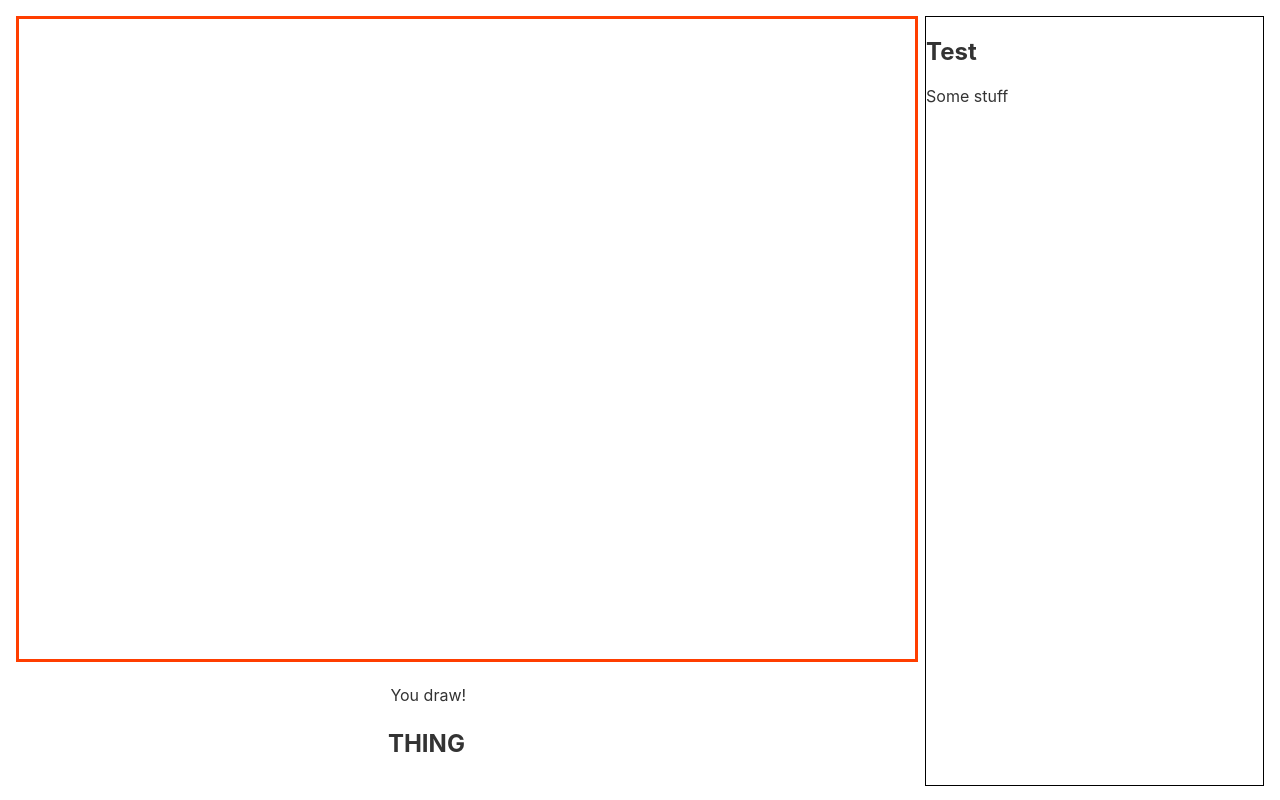
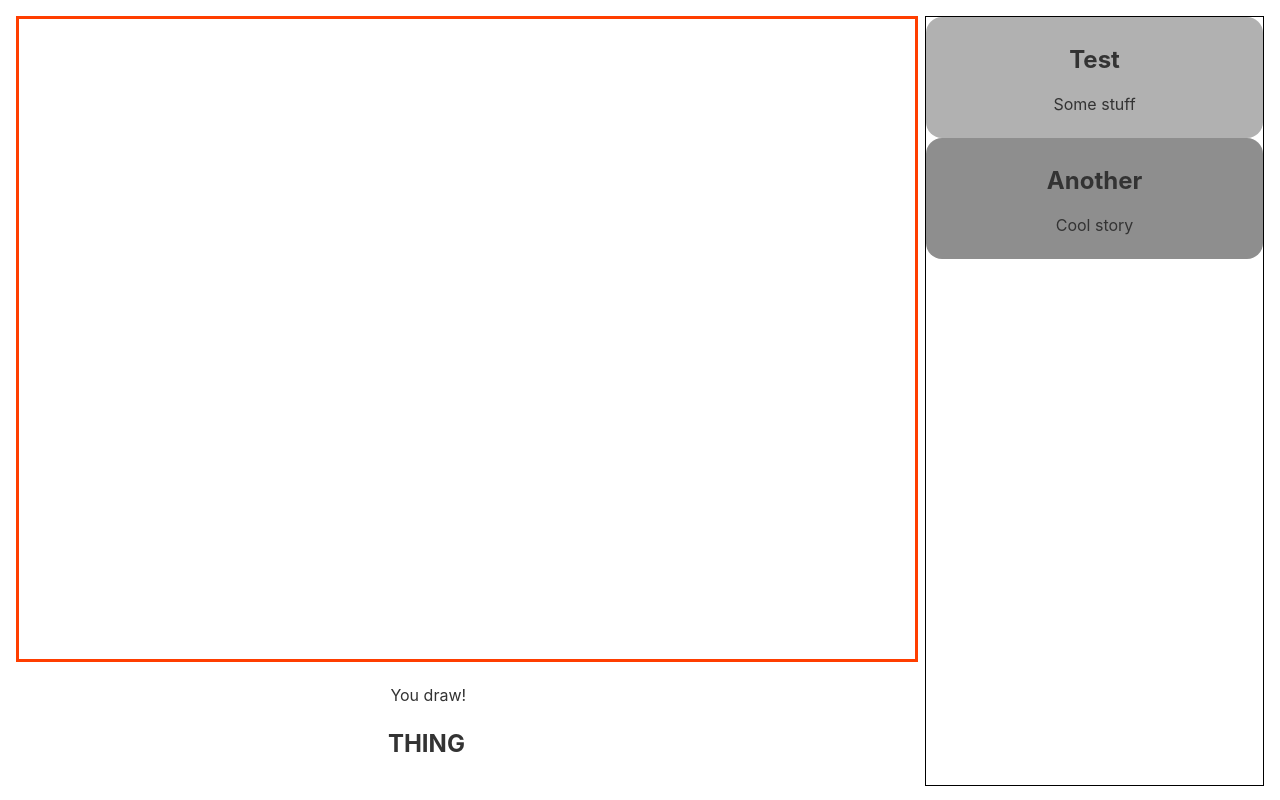
Before and after one commit to annazhurba/przetw_rospr_projekt, a Svelte app: page / in a window 1280 px wide. Shown: the top 800 px of the page. Built offline with nearby package versions, Linux system fonts and the light colour scheme.

Commit message:
Add sample styling

```diff
--- a/src/ChatFrame.svelte
+++ b/src/ChatFrame.svelte
@@ -1,14 +1,28 @@
 <script>
-	var messages = [{author: "Test", content: "Some stuff"}];
+	var messages = [{author: "Test", content: "Some stuff"},
+	{author: "Another", content: "Cool story"}];
 
 </script>
 
 <div id="Messages">
 	{#each messages as message}
-		<div id="message">
+		<div class="message">
 		<h2>{message.author}</h2>
 		<p>{message.content}</p>
 		</div>
 	{/each}
 
 </div>
+
+<style>
+    .message {
+	text-align: center;
+	background: rgba(100, 100, 100, 0.5);
+	padding: 0.5rem;
+	border-radius: 1rem;
+    }
+
+    .message:nth-child(2n){
+	background: rgba(30, 30, 30, 0.5);
+    }
+</style>
```
